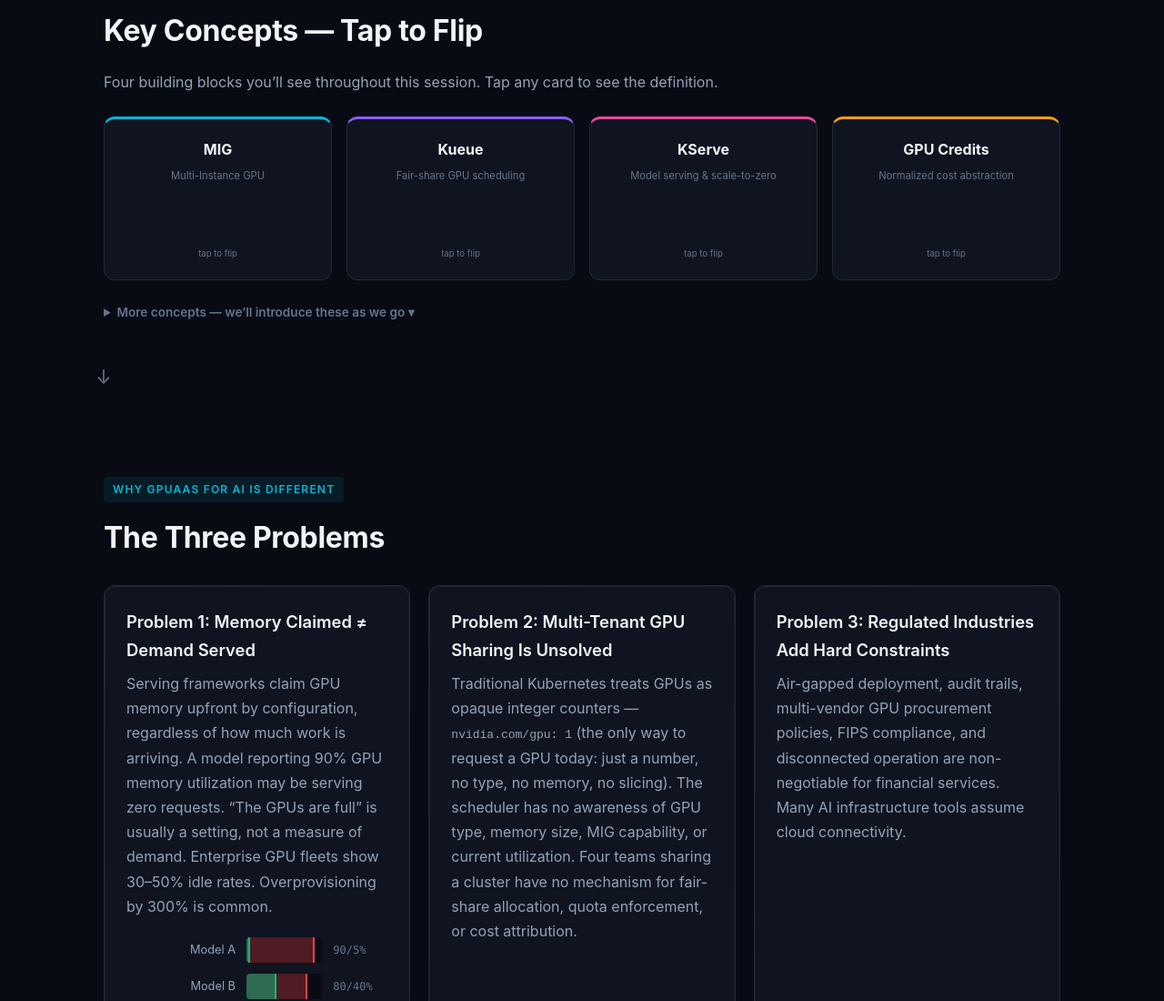
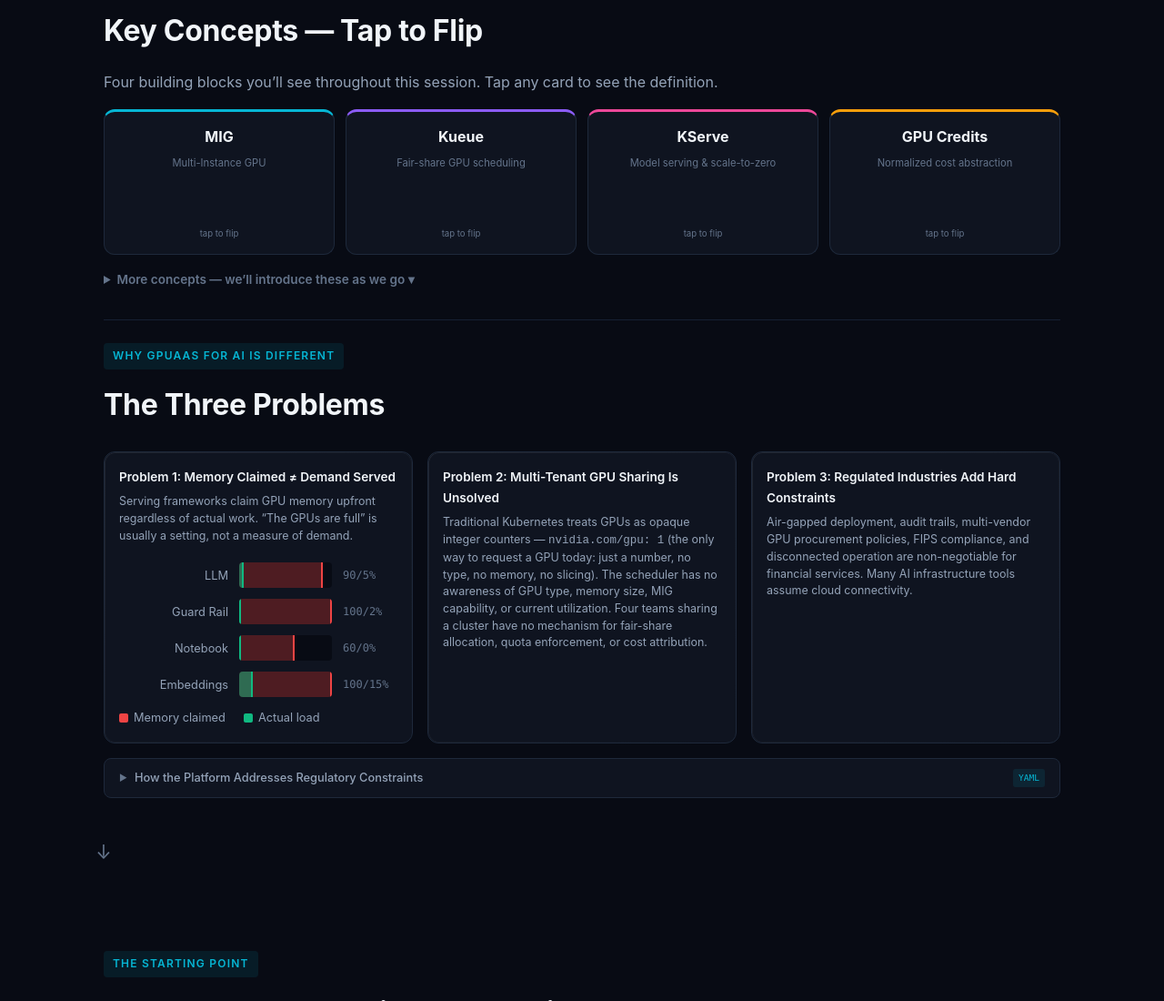
Before and after one commit to rrbanda/gpu-as-a-service, a plain HTML site: page index.html in a window 1280 px wide. Shown: the part 1700-2800 px from the top of the page at 91% size. Drawn offline with Linux system fonts and the light colour scheme.

Commit message:
Merge Building Blocks + Three Problems into one screen
- Combine vocab and problems into a single section so both are visible
  at once without scrolling
- Compact flashcard height (180→160px) and padding
- Trim GPU bar viz from 6 to 4 most illustrative bars
- Tighter problem card styling when inside #vocab
- Update agenda: 6 steps with "Concepts + Problems" as step 02,
  "The Environment" as step 03
- Remove problems/discovery presenter-mode group (problems is now
  inline within vocab)
- Update side nav to reflect merged section

```diff
--- a/css/main.css
+++ b/css/main.css
@@ -209,8 +209,13 @@ p { color: var(--text-secondary); }
 }
 
 .grid-2 { display: grid; grid-template-columns: repeat(auto-fit, minmax(320px, 1fr)); gap: 20px; }
-.grid-3 { display: grid; grid-template-columns: repeat(auto-fit, minmax(280px, 1fr)); gap: 20px; }
+.grid-3 { display: grid; grid-template-columns: repeat(auto-fit, minmax(280px, 1fr)); gap: 16px; }
 .grid-4 { display: grid; grid-template-columns: repeat(auto-fit, minmax(240px, 1fr)); gap: 20px; }
+
+#vocab .grid-3 { margin-top: 12px; }
+#vocab .grid-3 .card { padding: 16px; }
+#vocab .grid-3 .card h3 { font-size: 0.85rem; margin-bottom: 6px; }
+#vocab .grid-3 .card p { font-size: 0.78rem; line-height: 1.5; }
 
 #hero {
   min-height: 100vh;
@@ -938,13 +943,13 @@ details.yaml-toggle[open] summary {
 .flashcard-grid {
   display: grid;
   grid-template-columns: repeat(auto-fit, minmax(200px, 1fr));
-  gap: 16px;
-  margin: 24px 0;
+  gap: 12px;
+  margin: 16px 0;
 }
 
 .flashcard {
   perspective: 600px;
-  height: 180px;
+  height: 160px;
   cursor: pointer;
 }
 
@@ -965,7 +970,7 @@ details.yaml-toggle[open] summary {
   inset: 0;
   backface-visibility: hidden;
   border-radius: var(--radius);
-  padding: 20px;
+  padding: 14px 16px;
   display: flex;
   flex-direction: column;
   justify-content: center;
--- a/index.html
+++ b/index.html
@@ -33,8 +33,7 @@
 <nav id="side-nav">
   <a href="#hero" data-label="Opening" class="active"></a>
   <a href="#gpu101" data-label="Why GPUs?"></a>
-  <a href="#vocab" data-label="Building Blocks"></a>
-  <a href="#problems" data-label="Three Problems"></a>
+  <a href="#vocab" data-label="Concepts + Problems"></a>
   <a href="#discovery" data-label="The Environment"></a>
   <a href="#challenges" data-label="AI Challenges"></a>
   <a href="#layers" data-label="Five Layers"></a>
@@ -78,13 +77,13 @@
       </a>
       <a href="#vocab" class="agenda-card" style="--card-accent:var(--l2-mechanisms);">
         <span class="agenda-num">02</span>
-        <span class="agenda-title">Building Blocks</span>
-        <span class="agenda-desc">Key concepts</span>
+        <span class="agenda-title">Concepts + Problems</span>
+        <span class="agenda-desc">Key terms &amp; why GPUs sit idle</span>
       </a>
-      <a href="#problems" class="agenda-card" style="--card-accent:var(--l3-governance);">
+      <a href="#discovery" class="agenda-card" style="--card-accent:var(--l3-governance);">
         <span class="agenda-num">03</span>
-        <span class="agenda-title">Problem + Environment</span>
-        <span class="agenda-desc">Why GPUs sit idle</span>
+        <span class="agenda-title">The Environment</span>
+        <span class="agenda-desc">Example fleet &amp; waste math</span>
       </a>
       <a href="#layers" class="agenda-card" style="--card-accent:var(--l4-ai-aware);">
         <span class="agenda-num">04</span>
@@ -357,43 +356,24 @@
 
     </div>
   </details>
-  <a href="#problems" class="section-arrow" title="Next: The Problem">&#8595;</a>
-</section>
-
-<!-- THREE PROBLEMS -->
-<section id="problems" class="section">
+
+  <hr id="problems" style="border:none;border-top:1px solid var(--border-subtle);margin:32px 0 24px;">
   <span class="section-label">Why GPUaaS for AI Is Different</span>
-  <h2>The Three Problems</h2>
+  <h2 style="margin-bottom:0;">The Three Problems</h2>
 
   <div class="grid-3" style="margin-top:24px;">
     <div class="card">
       <h3>Problem 1: Memory Claimed &#8800; Demand Served</h3>
-      <p>Serving frameworks claim GPU memory upfront by configuration, regardless of how much work is arriving. A model reporting 90% GPU memory utilization may be serving zero requests. &ldquo;The GPUs are full&rdquo; is usually a setting, not a measure of demand. Enterprise GPU fleets show 30&ndash;50% idle rates. Overprovisioning by 300% is common.</p>
+      <p>Serving frameworks claim GPU memory upfront regardless of actual work. &ldquo;The GPUs are full&rdquo; is usually a setting, not a measure of demand.</p>
 
       <div class="gpu-bars" id="gpu-bars">
         <div class="gpu-bar-row">
-          <span class="gpu-bar-label">Model A</span>
+          <span class="gpu-bar-label">LLM</span>
           <div class="gpu-bar-track">
             <div class="gpu-bar-mem" data-w="90"></div>
             <div class="gpu-bar-req" data-w="5"></div>
           </div>
           <span class="gpu-bar-pct">90/5%</span>
-        </div>
-        <div class="gpu-bar-row">
-          <span class="gpu-bar-label">Model B</span>
-          <div class="gpu-bar-track">
-            <div class="gpu-bar-mem" data-w="80"></div>
-            <div class="gpu-bar-req" data-w="40"></div>
-          </div>
-          <span class="gpu-bar-pct">80/40%</span>
-        </div>
-        <div class="gpu-bar-row">
-          <span class="gpu-bar-label">Model C</span>
-          <div class="gpu-bar-track">
-            <div class="gpu-bar-mem" data-w="100"></div>
-            <div class="gpu-bar-req" data-w="70"></div>
-          </div>
-          <span class="gpu-bar-pct">100/70%</span>
         </div>
         <div class="gpu-bar-row">
           <span class="gpu-bar-label">Guard Rail</span>
@@ -422,7 +402,7 @@
       </div>
       <div class="bar-legend">
         <span><span class="dot red"></span> Memory claimed</span>
-        <span><span class="dot green"></span> Actual request load</span>
+        <span><span class="dot green"></span> Actual load</span>
       </div>
     </div>
 
--- a/js/main.js
+++ b/js/main.js
@@ -180,7 +180,6 @@
   var sectionGroupMap = {};
   (function() {
     var groups = [
-      ['problems', 'discovery'],
       ['challenges', 'layers'],
       ['loops', 'mechanisms'],
       ['governance', 'finops']
```
